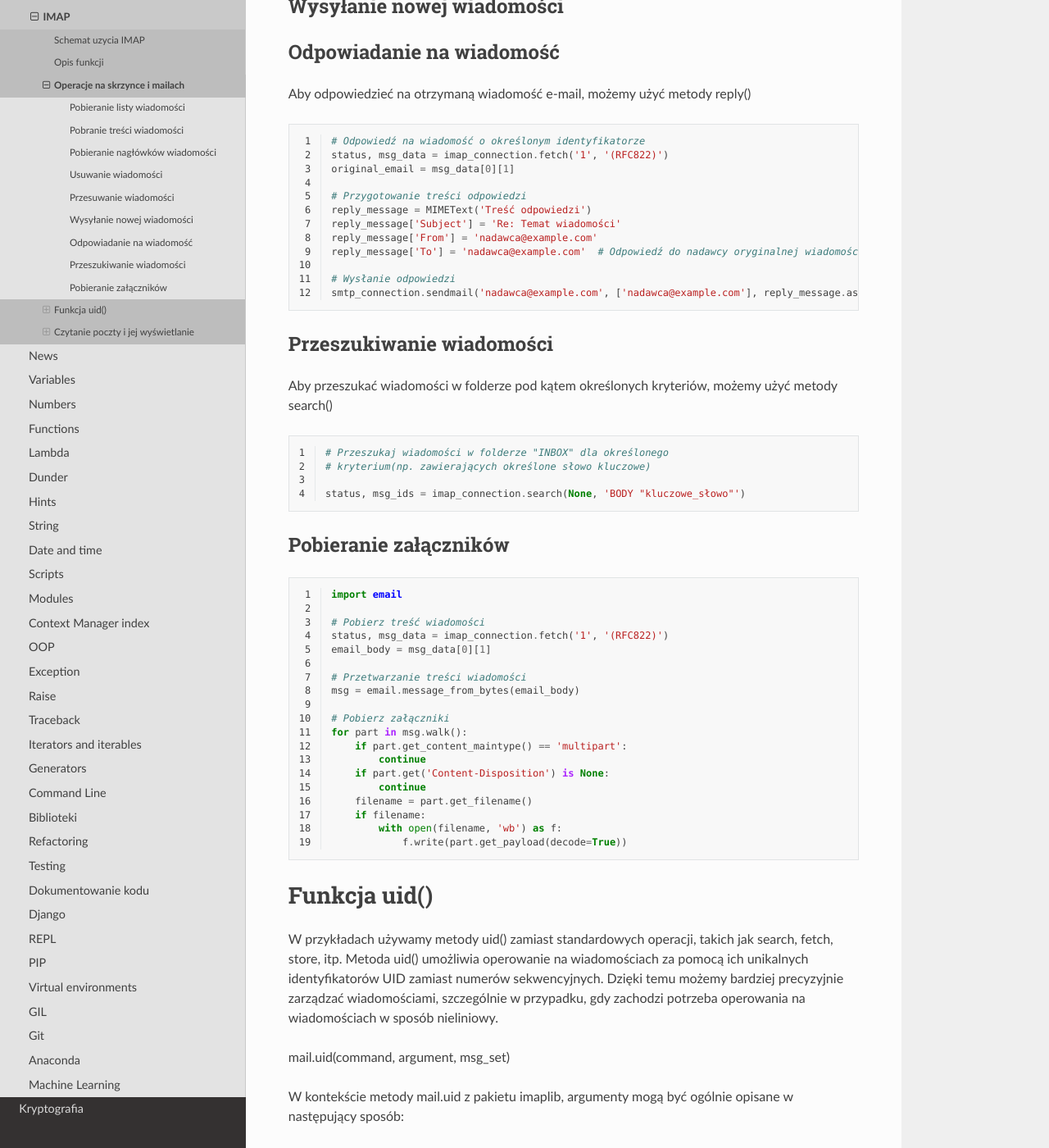
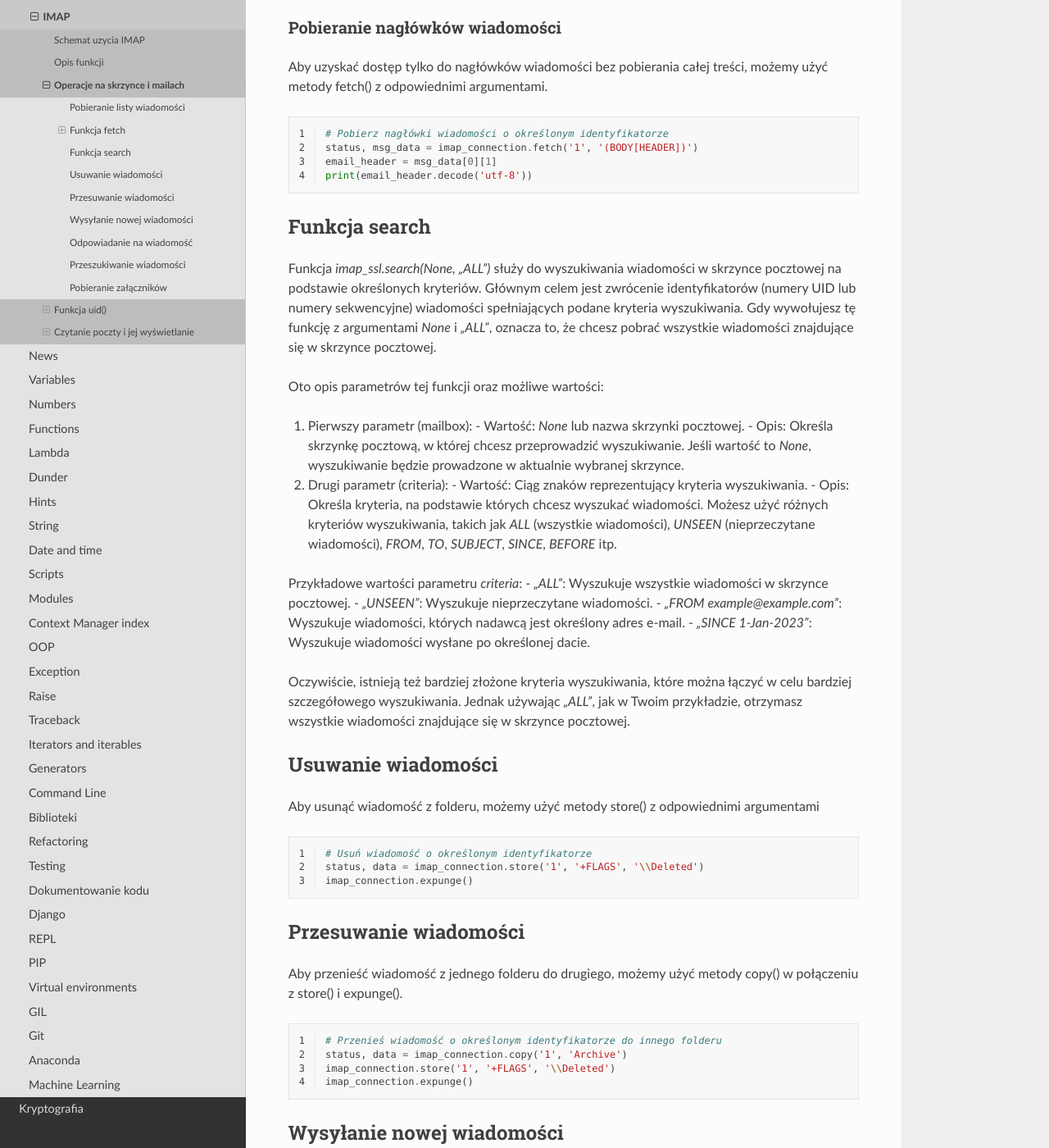
Before and after one commit to limielski/UsingSphinx, a Sphinx documentation site: the page built from docs/source/python/mail/imap/imap10.rst, in a window 1280 px wide and 1400 px high, scrolled down 2515 px. Shown: the whole window at 82% size. Built offline with Sphinx 7.4.7 and the Read the Docs theme 2.0.0, drawn with Linux system fonts in a browser that asks for light colours; some of the changed text lies outside the part shown.

Commit message:
Update and include more details in IMAP documentation
This commit updates the IMAP documentation by adding detailed descriptions of the `fetch` and `search` functions in the IMAP protocol, which are used for retrieving specific mail data and searching for messages in a mailbox, respectively. Syntax modifications were made for method representations to align them with Sphinx's Python Domain format.

````diff
--- a/docs/source/python/mail/imap/imap10.rst
+++ b/docs/source/python/mail/imap/imap10.rst
@@ -65,8 +65,38 @@
        status, msg_data = imap_connection.fetch(msg_id, '(RFC822.HEADER)')
        print(msg_data[0][1])
 
+Funkcja fetch
+-------------
+
+Funkcja `fetch()` w protokole IMAP służy do pobierania danych konkretnych wiadomości na podstawie ich identyfikatorów (UID lub numerów sekwencyjnych). Głównym celem tej funkcji jest pobranie treści, nagłówków lub innych danych z określonych wiadomości.
+
+Oto opis tej funkcji oraz możliwe wartości parametrów:
+
+1. Pierwszy parametr (message_set):
+   - Wartość: Ciąg znaków reprezentujący identyfikatory wiadomości (UID lub numery sekwencyjne) lub zakres tych identyfikatorów.
+   - Opis: Określa, które wiadomości mają zostać pobrane. Możesz podać pojedynczy numer wiadomości, listę numerów lub zakres numerów. Na przykład `1`, `1:5`, `2,4,6`.
+
+2. Drugi parametr (data_items):
+   - Wartość: Ciąg znaków reprezentujący żądane dane do pobrania.
+   - Opis: Określa, jakie konkretne dane chcesz pobrać z wiadomości. Możesz pobrać treść wiadomości, nagłówki, załączniki itp. Poprawny format tego parametru zależy od implementacji biblioteki IMAP i może zawierać różne opcje. Najczęściej używaną opcją jest `(RFC822)`, która pobiera treść i nagłówki wiadomości.
+
+Przykładowe wartości parametru `data_items`:
+- `(RFC822)`: Pobiera treść i nagłówki wiadomości.
+- `BODY[HEADER]`: Pobiera jedynie nagłówki wiadomości.
+- `BODY[TEXT]`: Pobiera jedynie treść wiadomości.
+
+Przykład użycia funkcji `fetch()`:
+
+```python
+# Pobierz treść i nagłówki wiadomości o numerze UID 1
+resp_code, mail_data = imap_ssl.fetch('1', '(RFC822)')
+```
+
+W tym przykładzie używamy funkcji `fetch()` w celu pobrania treści i nagłówków wiadomości o numerze UID równym 1. Otrzymane dane zostaną zwrócone jako wynik operacji.
+
 Pobranie treści wiadomości
---------------------------
+~~~~~~~~~~~~~~~~~~~~~~~~~~
+
 
 Po znalezieniu interesującej nas wiadomości, możemy użyć metody fetch() do pobrania pełnej treści wiadomości.
 
@@ -79,7 +109,7 @@
    print(email_body.decode('utf-8'))
 
 Pobieranie nagłówków wiadomości
--------------------------------
+~~~~~~~~~~~~~~~~~~~~~~~~~~~~~~~
 
 Aby uzyskać dostęp tylko do nagłówków wiadomości bez pobierania całej treści, możemy użyć metody fetch() z odpowiednimi argumentami.
 
@@ -90,6 +120,31 @@
    status, msg_data = imap_connection.fetch('1', '(BODY[HEADER])')
    email_header = msg_data[0][1]
    print(email_header.decode('utf-8'))
+
+
+Funkcja search
+--------------
+
+Funkcja `imap_ssl.search(None, "ALL")` służy do wyszukiwania wiadomości w skrzynce pocztowej na podstawie określonych kryteriów. Głównym celem jest zwrócenie identyfikatorów (numery UID lub numery sekwencyjne) wiadomości spełniających podane kryteria wyszukiwania. Gdy wywołujesz tę funkcję z argumentami `None` i `"ALL"`, oznacza to, że chcesz pobrać wszystkie wiadomości znajdujące się w skrzynce pocztowej.
+
+Oto opis parametrów tej funkcji oraz możliwe wartości:
+
+1. Pierwszy parametr (mailbox):
+   - Wartość: `None` lub nazwa skrzynki pocztowej.
+   - Opis: Określa skrzynkę pocztową, w której chcesz przeprowadzić wyszukiwanie. Jeśli wartość to `None`, wyszukiwanie będzie prowadzone w aktualnie wybranej skrzynce.
+
+2. Drugi parametr (criteria):
+   - Wartość: Ciąg znaków reprezentujący kryteria wyszukiwania.
+   - Opis: Określa kryteria, na podstawie których chcesz wyszukać wiadomości. Możesz użyć różnych kryteriów wyszukiwania, takich jak `ALL` (wszystkie wiadomości), `UNSEEN` (nieprzeczytane wiadomości), `FROM`, `TO`, `SUBJECT`, `SINCE`, `BEFORE` itp.
+
+Przykładowe wartości parametru `criteria`:
+- `"ALL"`: Wyszukuje wszystkie wiadomości w skrzynce pocztowej.
+- `"UNSEEN"`: Wyszukuje nieprzeczytane wiadomości.
+- `"FROM example@example.com"`: Wyszukuje wiadomości, których nadawcą jest określony adres e-mail.
+- `"SINCE 1-Jan-2023"`: Wyszukuje wiadomości wysłane po określonej dacie.
+
+Oczywiście, istnieją też bardziej złożone kryteria wyszukiwania, które można łączyć w celu bardziej szczegółowego wyszukiwania. Jednak używając `"ALL"`, jak w Twoim przykładzie, otrzymasz wszystkie wiadomości znajdujące się w skrzynce pocztowej.
+
 
 Usuwanie wiadomości
 -------------------
````
Also changed, not shown: docs/source/python/mail/imap/imap00.rst (+13 -12 lines).
